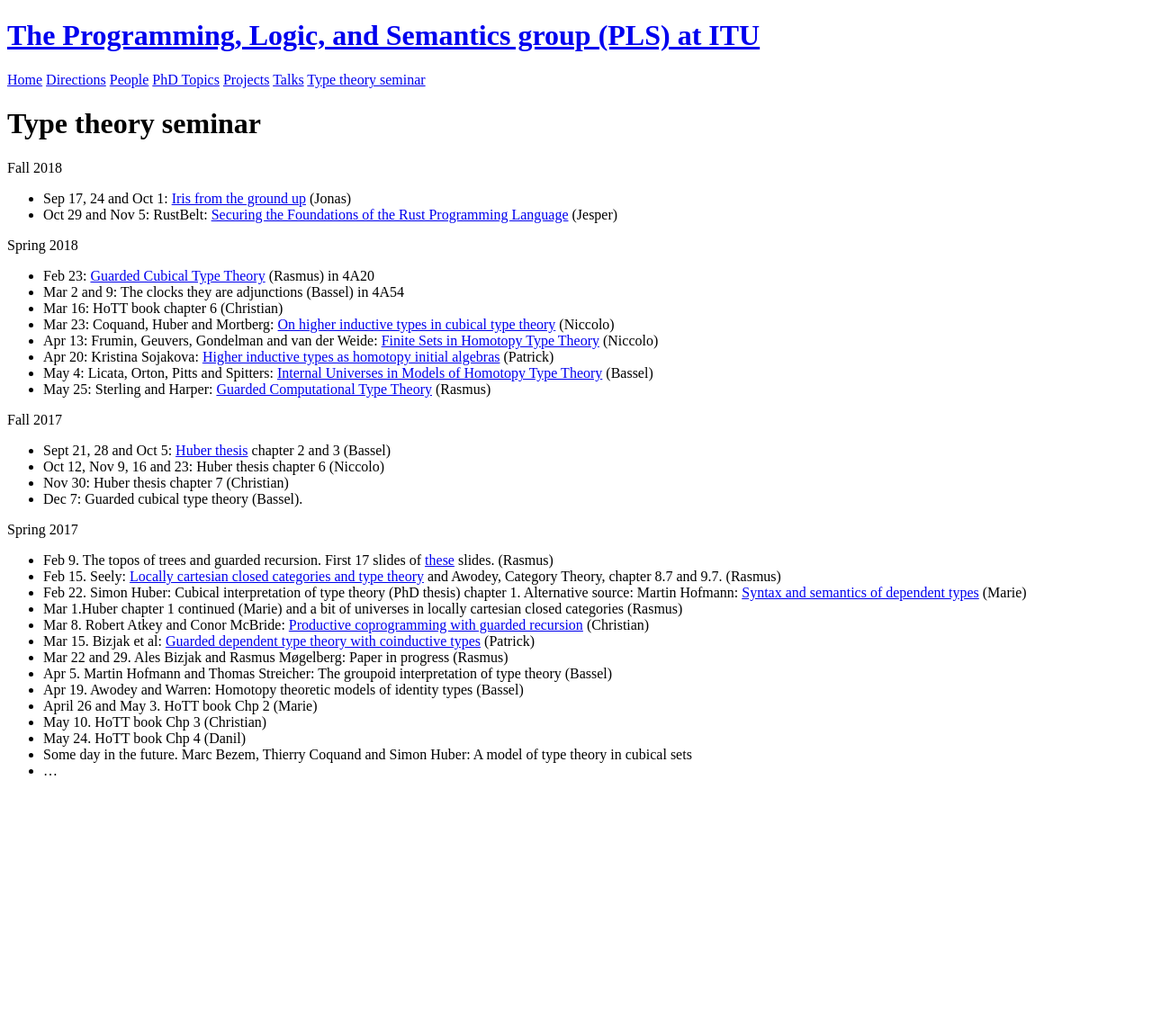
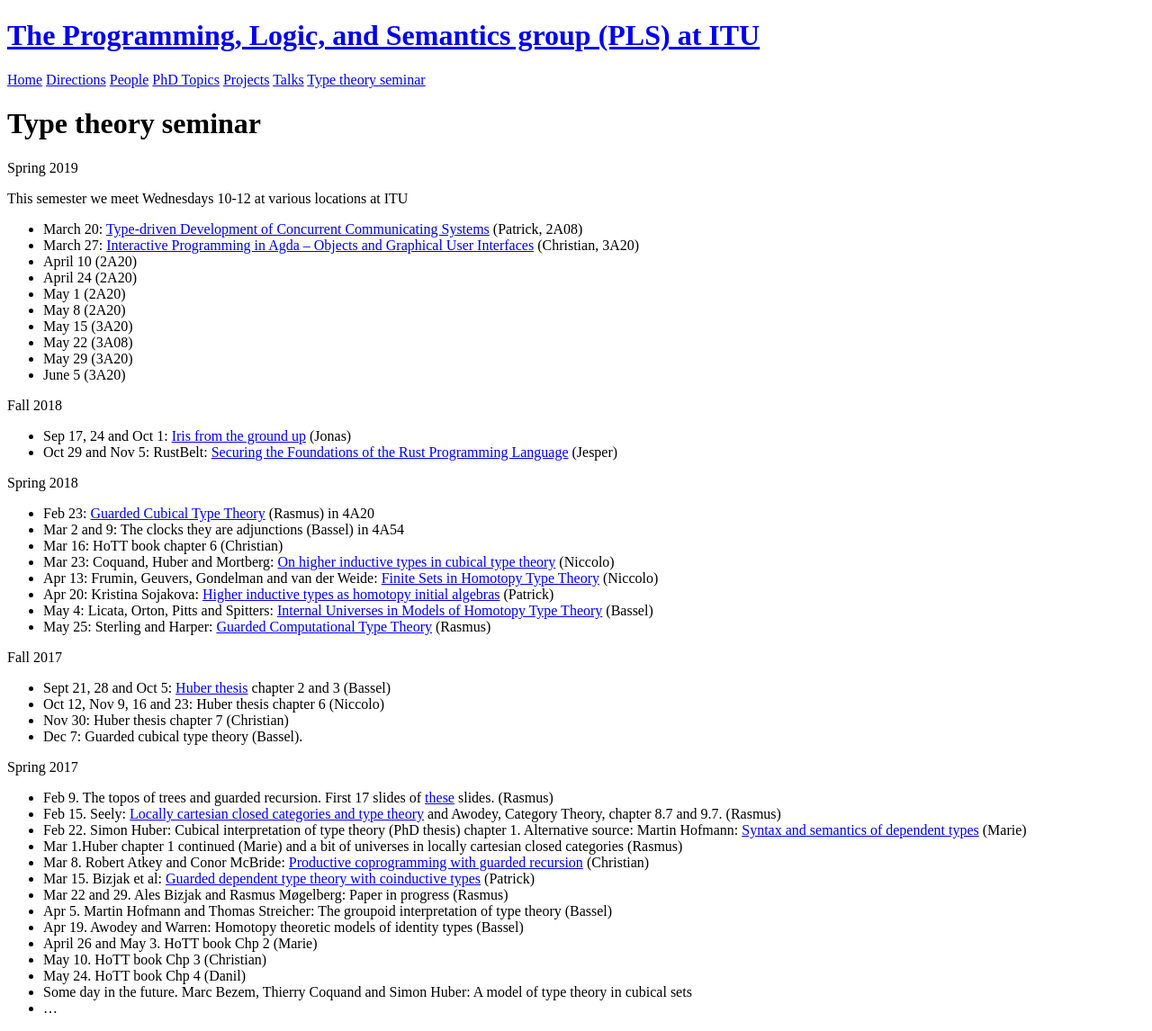
Before and after one commit to rmogelberg/pls.itu.dk, a Jekyll site: the page built from Type_theory_seminar.md, in a window 1280 px wide. Shown: the whole page at 90% size. Built offline with Jekyll 4.4.1, drawn with Linux system fonts in a browser that asks for light colours; before the commit the page ends 900 px from its top, so only the background shows below that.

Commit message:
Updated talks and TT sem

```diff
--- a/Type_theory_seminar.md
+++ b/Type_theory_seminar.md
@@ -2,6 +2,21 @@
 layout: page
 title: Type theory seminar
 ---
+
+Spring 2019
+
+This semester we meet Wednesdays 10-12 at various locations at ITU
+
+- March 20: [Type-driven Development of Concurrent Communicating Systems](https://journals.agh.edu.pl/csci/article/view/1413) (Patrick, 2A08)
+- March 27: [Interactive Programming in Agda – Objects and Graphical User Interfaces](http://www.cse.chalmers.se/~abela/ooAgda.pdf) (Christian, 3A20)
+- April 10 (2A20)
+- April 24 (2A20)
+- May 1 (2A20)
+- May 8 (2A20)
+- May 15 (3A20)
+- May 22 (3A08)
+- May 29 (3A20)
+- June 5 (3A20)
 
 Fall 2018
 
```
Also changed, not shown: Talks.md (+2 -1 lines).
